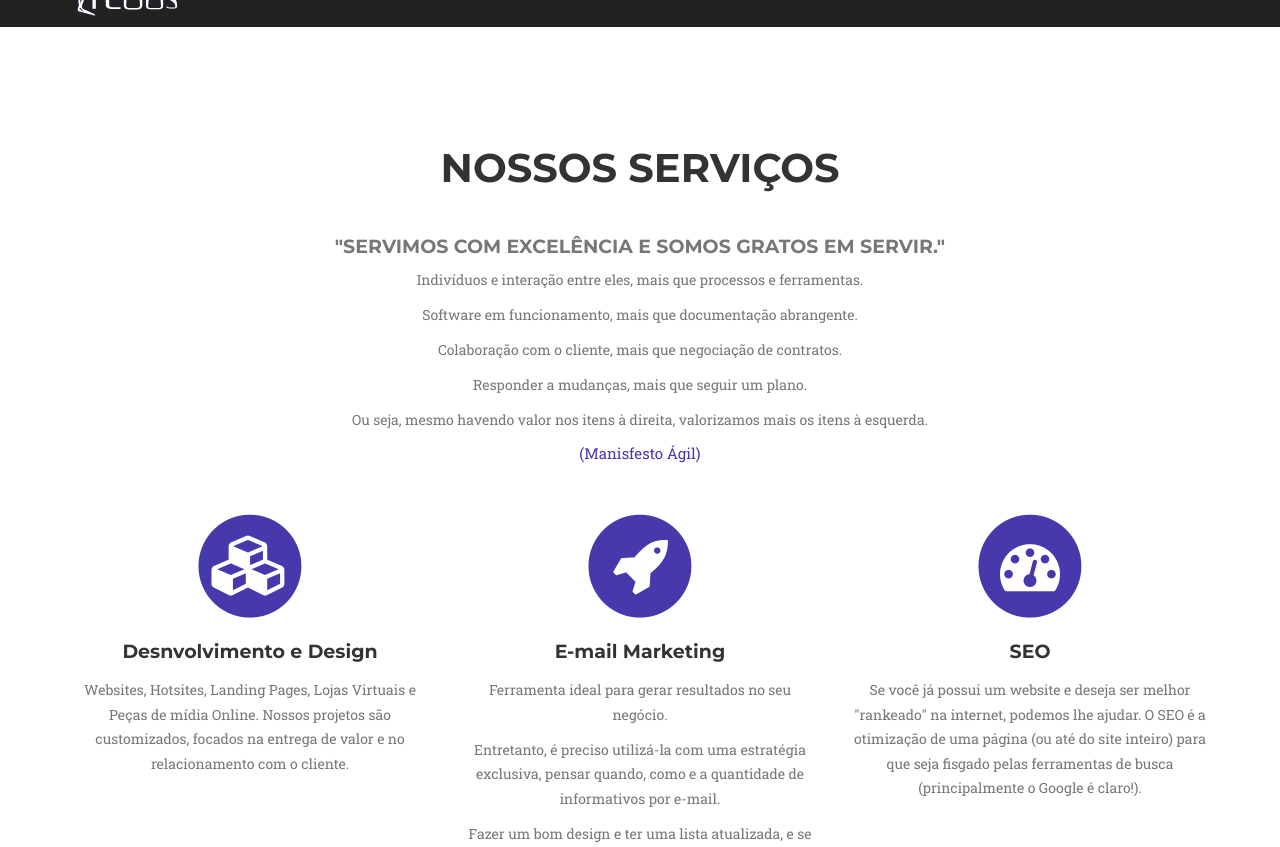
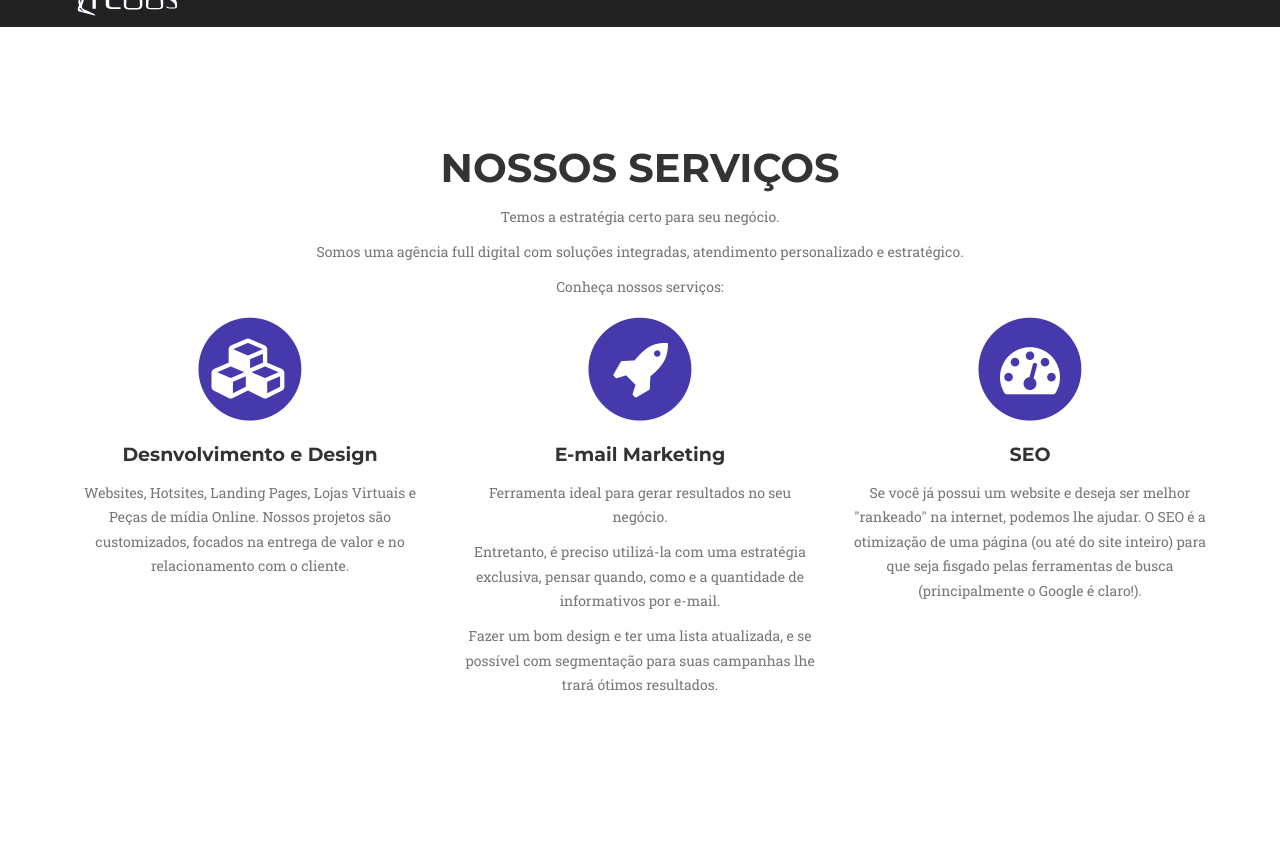
Before and after one commit to henriquecribeiro/lituus.github.io, a Jekyll site: the page built from index.html, in a window 1280 px wide and 900 px high, scrolled down 719 px, cut to the strip 53-900 px from the top of the window. Built offline with Jekyll 4.4.1, drawn with Linux system fonts in a browser that asks for light colours; some web fonts are replaced.

Commit message:
Alterando o texto intro da área Serviços.

```diff
--- a/_includes/services.html
+++ b/_includes/services.html
@@ -4,17 +4,10 @@
             <div class="row">
                 <div class="col-lg-12 text-center">
                     <h2 class="section-heading">Nossos Serviços</h2>
-                    <br>
-                    <h4 class="section-subheading text-muted"><strong>"Servimos com excelência e somos gratos em servir."</strong></h4>
-                    <p class="section-subheading text-muted">Indivíduos e interação entre eles, mais que processos e ferramentas.</p>
-                    <p class="section-subheading text-muted">Software em funcionamento, mais que documentação abrangente.</p>
-                    <p class="section-subheading text-muted">Colaboração com o cliente, mais que negociação de contratos.</p>
-                    <p class="section-subheading text-muted">Responder a mudanças, mais que seguir um plano.</p>
-                    <p class="section-subheading text-muted">Ou seja, mesmo havendo valor nos itens à direita, valorizamos mais os itens à esquerda.</p>
-                    <a href="http://manifestoagil.com.br">(Manisfesto Ágil)</a>
-                    <br>
-                    <br>
-                    <br>
+                    <p class="section-subheading text-muted"></strong></h4>
+                    <p class="section-subheading text-muted">Temos a estratégia certo para seu negócio.</p>
+                    <p class="section-subheading text-muted">Somos uma agência full digital com soluções integradas, atendimento personalizado e estratégico.</p>
+                    <p class="section-subheading text-muted">Conheça nossos serviços:</p>
                 </div>
             </div>
             <div class="row text-center">
```
Also changed, not shown: 4 other files.
